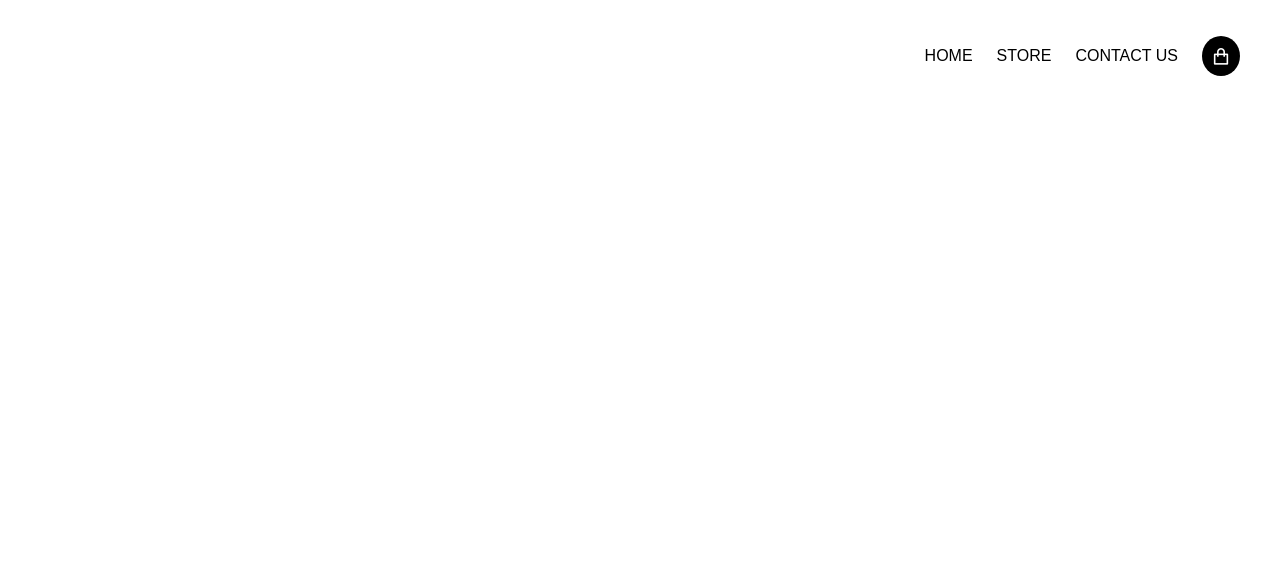
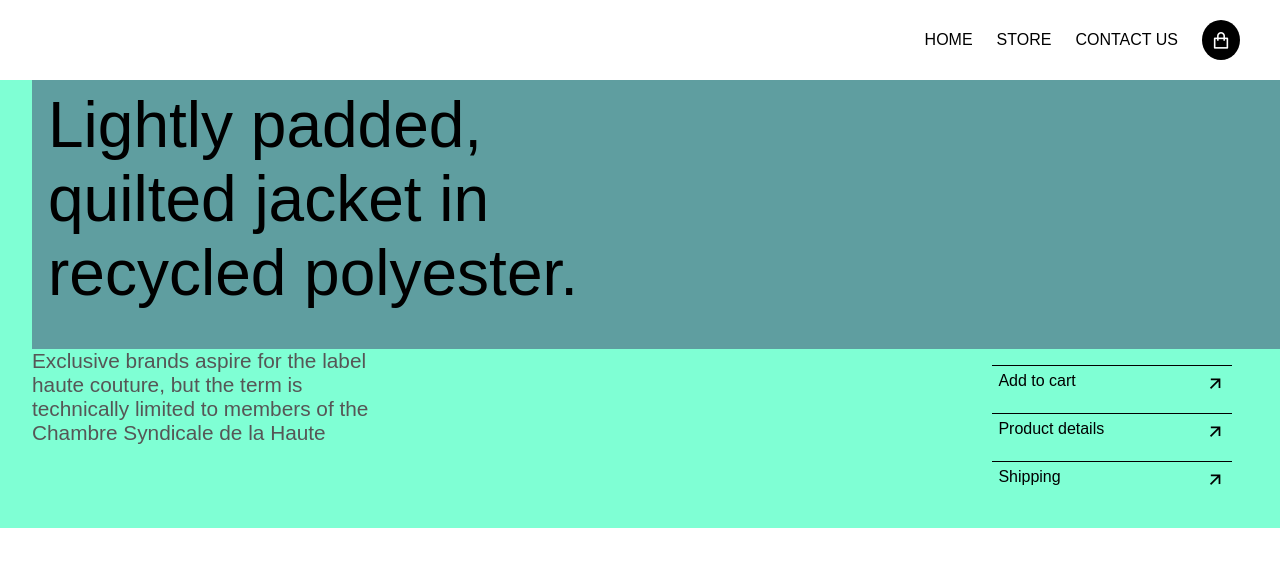
Before and after one commit to shrestharoy02/html-css-2, a plain HTML site: page index.html in a window 1280 px wide. Drawn offline with nearby package versions, Linux system fonts and the light colour scheme.

Commit message:
made the middle part

```diff
--- a/index.html
+++ b/index.html
@@ -4,9 +4,9 @@
     <meta charset="UTF-8" />
     <meta name="viewport" content="width=device-width, initial-scale=1.0" />
     <link
-    href="https://cdn.jsdelivr.net/npm/remixicon@4.5.0/fonts/remixicon.css"
-    rel="stylesheet"
-/>
+      href="https://cdn.jsdelivr.net/npm/remixicon@4.5.0/fonts/remixicon.css"
+      rel="stylesheet"
+    />
     <link rel="stylesheet" href="./style.css" />
     <title>The Jacket Shop | stay warm</title>
   </head>
@@ -18,6 +18,33 @@
         <a href="#">contact us</a>
         <i class="ri-shopping-bag-line"></i>
       </nav>
+      <div class="center">
+        <div class="heading">
+          <p>
+            Lightly padded,<br />quilted jacket in <br />recycled polyester.
+          </p>
+        </div>
+        <div class="lower-center">
+          <p class="right-para">
+            Exclusive brands aspire for the label haute couture, but the term is
+            technically limited to members of the Chambre Syndicale de la Haute
+          </p>
+          <div class="link">
+            <div class="elem">
+              <a href="#">Add to cart</a>
+              <i class="ri-arrow-right-up-line"></i>
+            </div>
+            <div class="elem">
+              <a href="#">Product details</a>
+              <i class="ri-arrow-right-up-line"></i>
+            </div>
+            <div class="elem">
+              <a href="#">Shipping</a>
+              <i class="ri-arrow-right-up-line"></i>
+            </div>
+          </div>
+        </div>
+      </div>
     </div>
   </body>
 </html>
--- a/style.css
+++ b/style.css
@@ -14,7 +14,7 @@ body {
   width: 100%;
 }
 nav {
-  height: 14%;
+  height: 10%;
   padding-right: 2.5rem;
   display: flex;
   align-items: center;
@@ -38,3 +38,45 @@ nav i {
 :hover nav i{
     cursor: pointer;
 }
+.center{
+    height: 56%;
+    background-color: aquamarine;
+    padding-left: 2rem;
+}
+.center .heading{
+    height: 60%;
+    background-color: cadetblue;
+    padding: 0.5rem 0rem 0rem 1rem;
+}
+.center .heading p{
+    font-size: 4rem;
+}
+.lower-center{
+    display: flex;
+    justify-content: space-between;
+    padding-right: 2em;
+}
+.center .lower-center p{
+    width: 30%;
+    font-size: 1.3rem;
+    font-weight: 100;
+    color: #565656;
+}
+
+.lower-center .link .elem{
+    /* background-color: bisque; */
+    width: 15rem;
+    height: 2rem;
+    margin: 1rem;
+    padding: 0.4em;
+    border-top: 1px solid #000;
+    display: flex;
+    justify-content: space-between;
+}
+.elem a{
+    text-decoration: none;
+    color: #000;
+}
+.elem i{
+    font-size: 1.3rem;
+}
```
